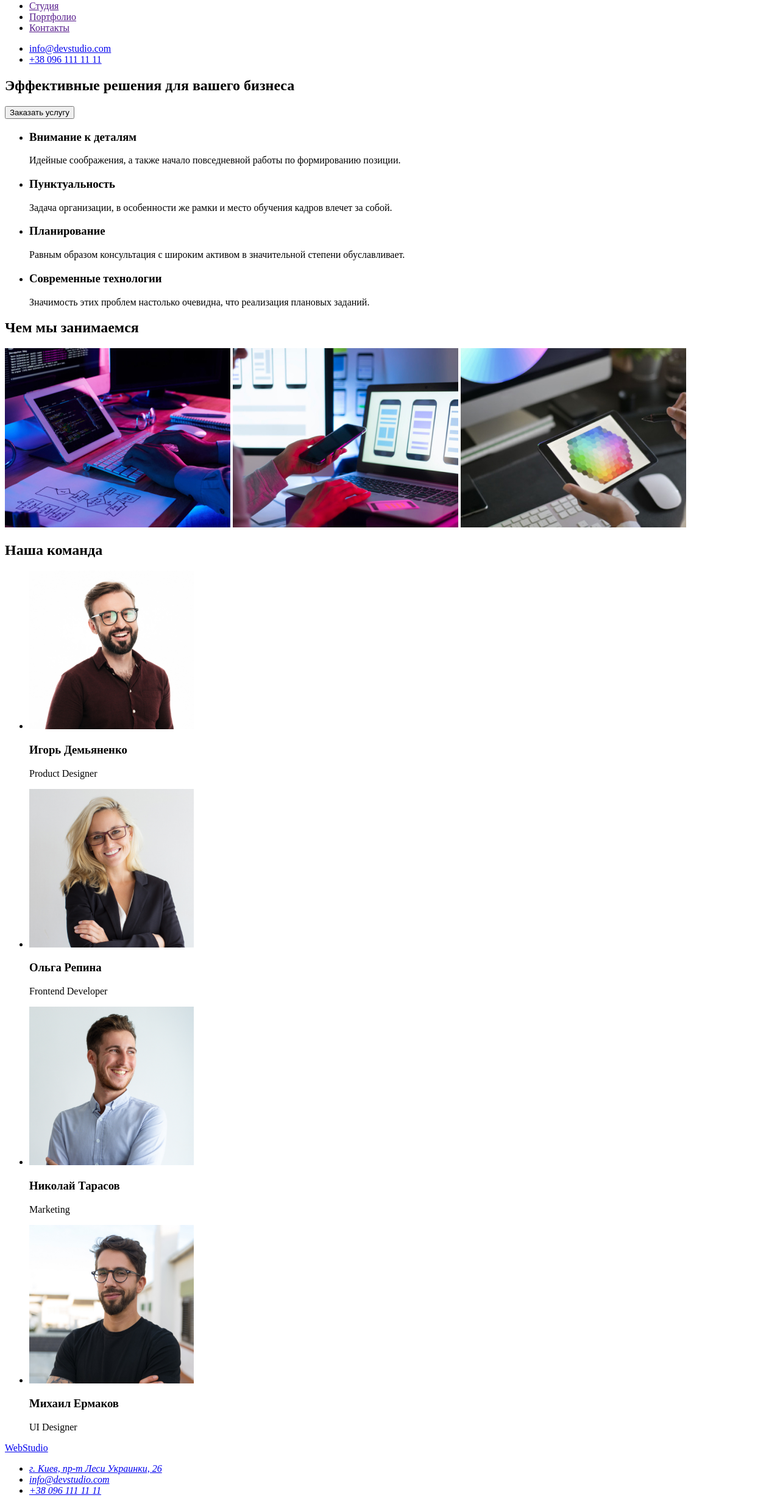
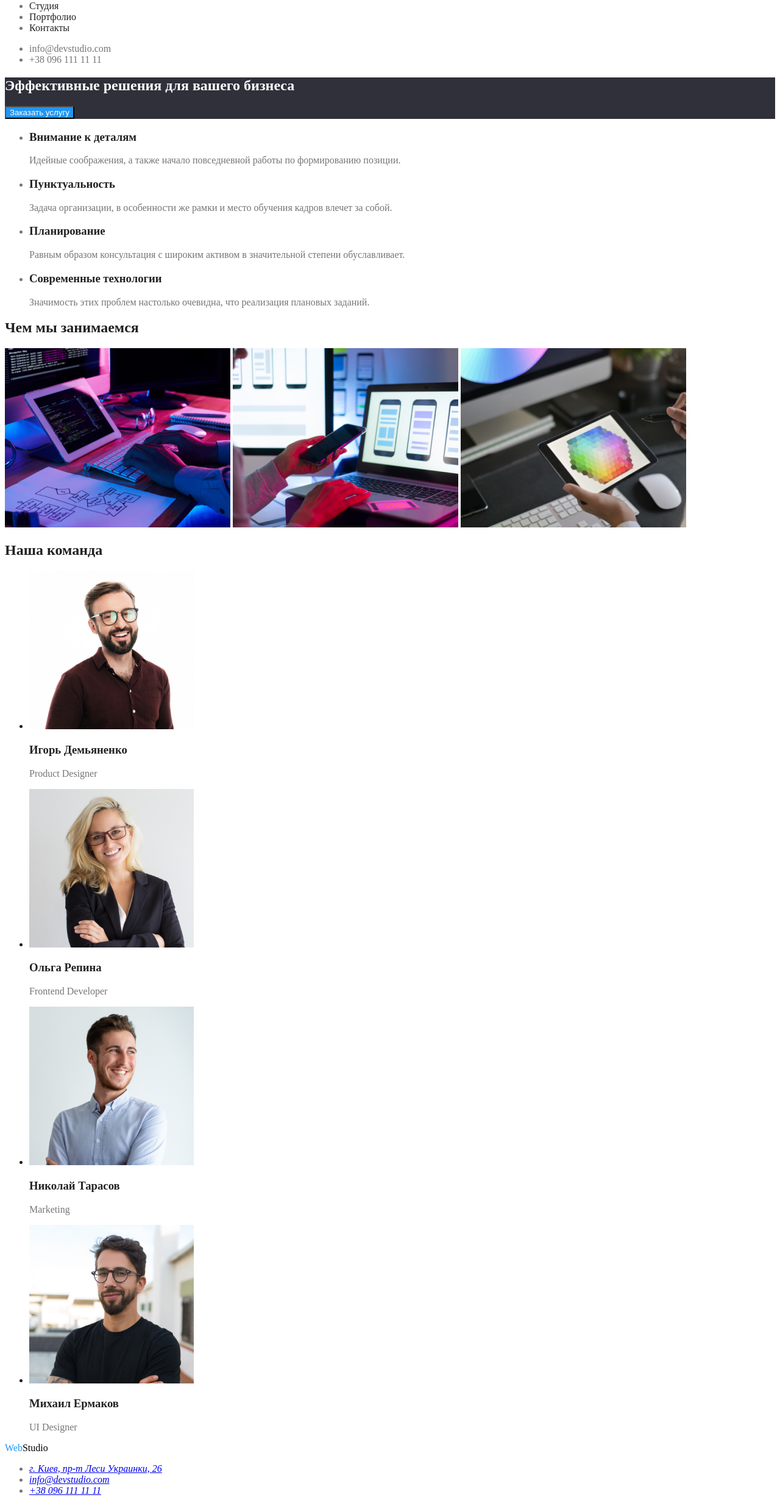
Before and after one commit to Sergo03/goit-markup-hw-02, a plain HTML site: page index.html in a window 1280 px wide. Shown: the part 41-2511 px from the top of the page at 61% size. Drawn offline with Linux system fonts and the light colour scheme.

Commit message:
css,color

```diff
--- /dev/null
+++ b/css/style.css
@@ -0,0 +1,80 @@
+:root {
+  --primary-text-color: #757575;
+  --title-text-color: #212121;
+  --secondary-text-color: #2196f3;
+  --primary-white-color: #ffffff;
+}
+
+body {
+  background-color: var(--primary-white-color);
+  color: var(--primary-text-color);
+}
+/* header */
+.logo {
+  color: var(--secondary-text-color);
+  text-decoration: none;
+}
+.title-logo {
+  color: #000000;
+  text-decoration: none;
+}
+
+.site-nav .link {
+  color: var(--title-text-color);
+  text-decoration: none;
+}
+
+.site-nav .link:hover,
+.site-nav .link:focus {
+  color: var(--secondary-text-color);
+}
+
+.contacts .link {
+  color: var(--primary-text-color);
+  text-decoration: none;
+}
+
+.contacts .link:hover,
+.contacts .link:focus {
+  color: var(--secondary-text-color);
+}
+
+/* hero */
+.hero {
+  background-color: #2f303a;
+}
+
+.hero-title {
+  color: var(--primary-white-color);
+}
+
+.hero-button {
+  background-color: var(--secondary-text-color);
+  color: var(--primary-white-color);
+}
+
+/*.hero-button:hover,
+.hero-button:focus {
+  color: var(--primary-white-color);
+  background-color: var(--secondary-text-color);
+}*/
+
+/* features */
+.title {
+  color: var(--title-text-color);
+}
+
+/* work */
+
+.work {
+  color: var(--title-text-color);
+}
+
+/* team */
+.team {
+  color: var(--title-text-color);
+}
+
+.team-profession {
+  color: var(--primary-text-color);
+}
--- a/index.html
+++ b/index.html
@@ -4,59 +4,66 @@
     <meta charset="UTF-8" />
     <meta name="viewport" content="width=device-width, initial-scale=1.0" />
     <title>Студия</title>
+    <link rel="stylesheet" href="./css/style.css" />
   </head>
   <body>
     <!--Шапка-->
     <header>
       <nav>
-        <a href="./index.html">WebStudio</a>
+        <a href="./index.html" class="title-logo">
+          <span class="logo">Web</span>Studio</a
+        >
         <!--Навигация-->
-        <ul>
-          <li><a href="">Студия</a></li>
-          <li><a href="">Портфолио</a></li>
-          <li><a href="">Контакты</a></li>
+        <ul class="site-nav">
+          <li><a href="./index.html" class="link">Студия</a></li>
+          <li><a href="./portfolio.html" class="link">Портфолио</a></li>
+          <li><a href="" class="link">Контакты</a></li>
         </ul>
       </nav>
       <!--Контакты-->
-      <ul>
-        <li><a href="mailto:info@devstudio.com">info@devstudio.com</a></li>
-        <li><a href="tel:+380961111111">+38 096 111 11 11</a></li>
+      <ul class="contacts">
+        <li>
+          <a href="mailto:info@devstudio.com" class="link"
+            >info@devstudio.com</a
+          >
+        </li>
+        <li><a href="tel:+380961111111" class="link">+38 096 111 11 11</a></li>
       </ul>
     </header>
     <main>
       <!--Герои-->
-      <section>
-        <h1>Эффективные решения для вашего бизнеса</h1>
-        <button type="button">Заказать услугу</button>
+      <section class="hero">
+        <h1 class="hero-title">Эффективные решения для вашего бизнеса</h1>
+        <button type="button" class="hero-button">Заказать услугу</button>
       </section>
       <!--Особенности-->
-      <section>
+      <section class="features">
         <h2 hidden>Особенности</h2>
-        <ul>
+        <ul class="features-list">
           <li>
-            <h3>Внимание к деталям</h3>
-            <p>
+            <h3 class="title">Внимание к деталям</h3>
+            <p class="text">
               Идейные соображения, а также начало повседневной работы по
               формированию позиции.
             </p>
           </li>
           <li>
-            <h3>Пунктуальность</h3>
-            <p>
+            <h3 class="title">Пунктуальность</h3>
+            <p class="text">
               Задача организации, в особенности же рамки и место обучения кадров
               влечет за собой.
             </p>
           </li>
           <li>
-            <h3>Планирование</h3>
-            <p>
+            <h3 class="title">Планирование</h3>
+            <p class="text">
               Равным образом консультация с широким активом в значительной
               степени обуславливает.
             </p>
           </li>
           <li>
-            <h3>Современные технологии</h3>
-            <p>
+            <h3 class="title">Современные технологии</h3>
+            <p class="text">
               Значимость этих проблем настолько очевидна, что реализация
               плановых заданий.
             </p>
@@ -65,7 +72,7 @@
       </section>
       <!--чем мы занимаемся-->
       <section>
-        <h2>Чем мы занимаемся</h2>
+        <h2 class="work">Чем мы занимаемся</h2>
         <img
           src="./img/work/img.jpg"
           alt="человек работает за компьютером"
@@ -86,7 +93,7 @@
         />
       </section>
       <!--команда-->
-      <section>
+      <section class="team">
         <h2>Наша команда</h2>
         <ul>
           <li>
@@ -96,8 +103,8 @@
               width="270"
               height="260"
             />
-            <h3>Игорь Демьяненко</h3>
-            <p>Product Designer</p>
+            <h3 class="team-name">Игорь Демьяненко</h3>
+            <p class="team-profession">Product Designer</p>
           </li>
           <li>
             <img
@@ -106,8 +113,8 @@
               width="270"
               height="260"
             />
-            <h3>Ольга Репина</h3>
-            <p>Frontend Developer</p>
+            <h3 class="team-name">Ольга Репина</h3>
+            <p class="team-profession">Frontend Developer</p>
           </li>
           <li>
             <img
@@ -116,8 +123,8 @@
               width="270"
               height="260"
             />
-            <h3>Николай Тарасов</h3>
-            <p>Marketing</p>
+            <h3 class="team-name">Николай Тарасов</h3>
+            <p class="team-profession">Marketing</p>
           </li>
           <li>
             <img
@@ -126,15 +133,17 @@
               width="270"
               height="260"
             />
-            <h3>Михаил Ермаков</h3>
-            <p>UI Designer</p>
+            <h3 class="team-name">Михаил Ермаков</h3>
+            <p class="team-profession">UI Designer</p>
           </li>
         </ul>
       </section>
     </main>
     <!--адрес-->
     <footer>
-      <a href="./index.html">WebStudio</a>
+      <a href="./index.html" class="title-logo">
+        <span class="logo">Web</span>Studio</a
+      >
       <address>
         <ul>
           <li>
```
Also changed, not shown: portfolio.html (added, +127 -0 lines), img/portfolio/basket.jpg (added), img/portfolio/borders.jpg (added), img/portfolio/boxes.jpg (added), img/portfolio/growing.jpg (added), img/portfolio/lab.jpg (added), img/portfolio/limited.jpg (added), img/portfolio/prime.jpg (added), img/portfolio/seafood.jpg (added), img/portfolio/tehno.jpg (added).
